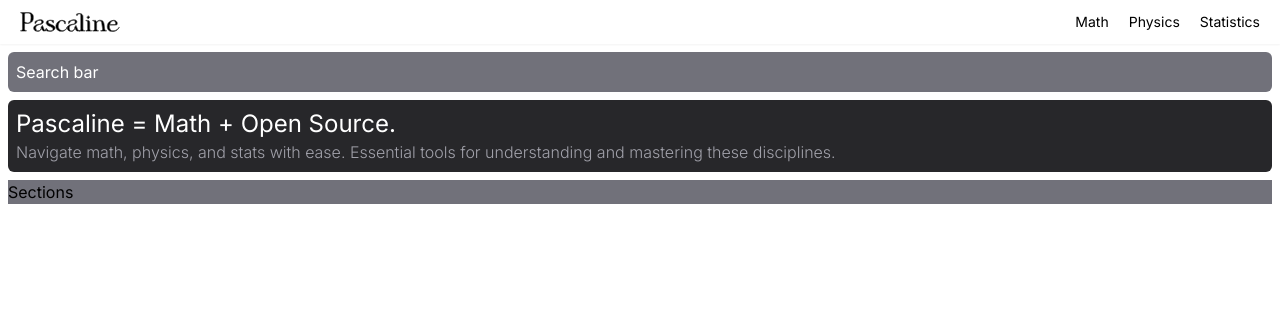
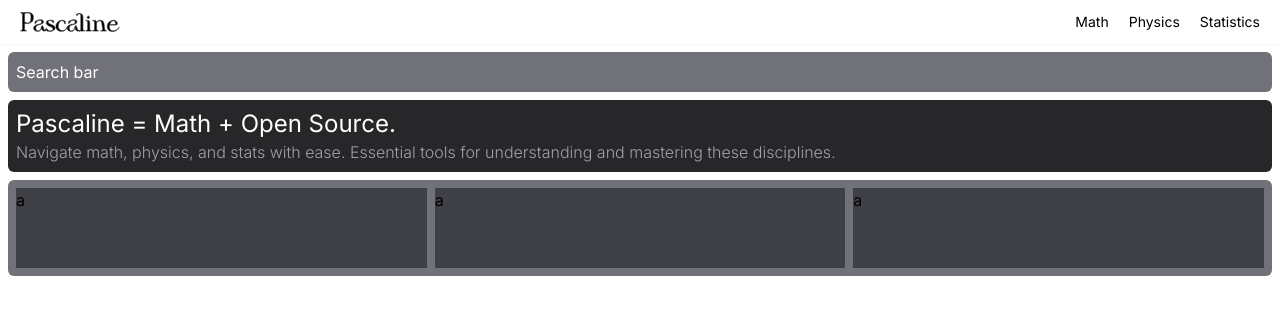
Before and after one commit to Hctor11/pascaline, a Next.js app: page / in a window 1280 px wide. Shown: the top 314 px of the page. Built offline with nearby package versions, Linux system fonts and the light colour scheme.

Commit message:
[add] sections component

```diff
--- a/components/Grid/Sections.tsx
+++ b/components/Grid/Sections.tsx
@@ -1,8 +1,28 @@
+import Link from "next/link";
 
 const Sections = () => {
-  return (
-    <div className="bg-zinc-500">Sections</div>
-  )
-}
 
-export default Sections
+  /*
+  ESTE ES SOLO UNA MAQUETACION CUANDO TENGA LOS ICONOS REALES USAR UN MAP
+  */
+
+  return <div className="grid grid-cols-3 gap-2 p-2 bg-zinc-500 rounded-md">
+    <Link href=''>
+      <div className="bg-zinc-700 h-20">
+        a
+      </div>
+    </Link>
+    <Link href=''>
+      <div className="bg-zinc-700 h-20">
+        a
+      </div>
+    </Link>
+    <Link href=''>
+      <div className="bg-zinc-700 h-20">
+        a
+      </div>
+    </Link>
+    </div>;
+};
+
+export default Sections;
```
